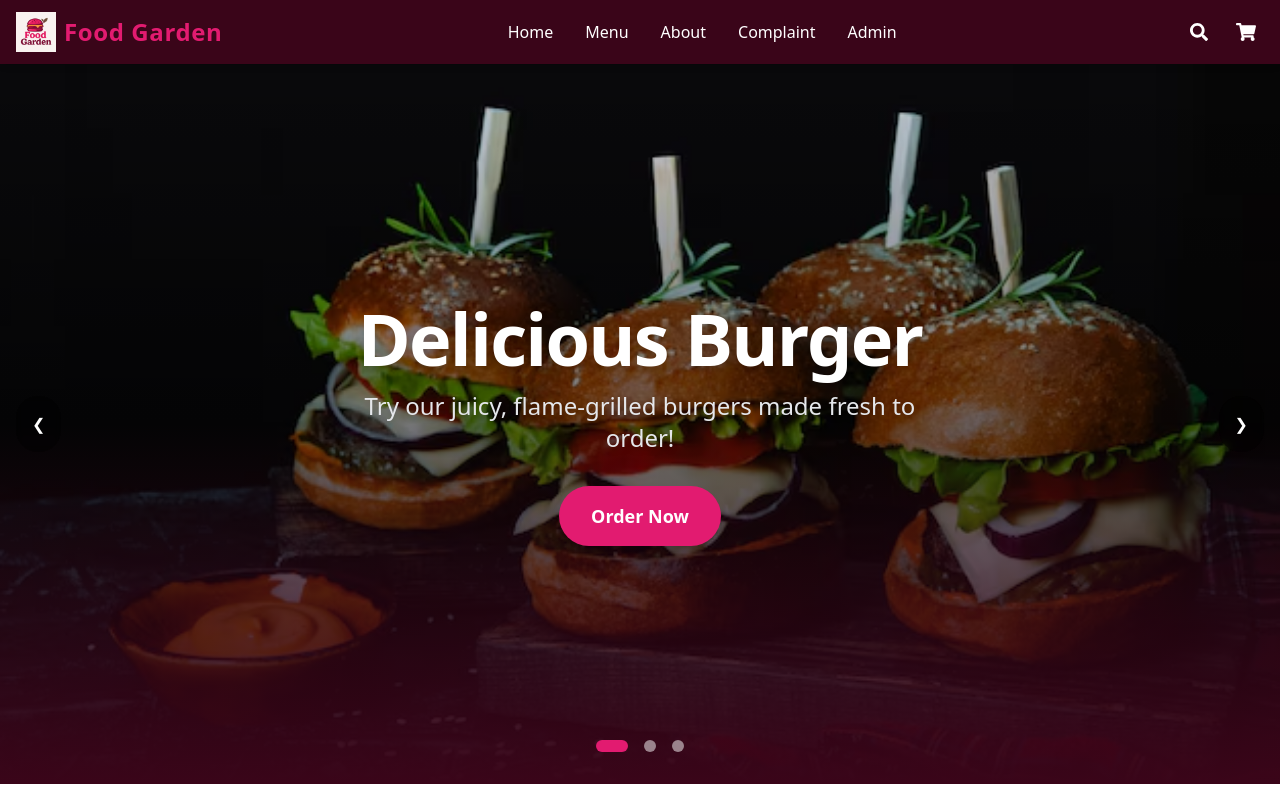
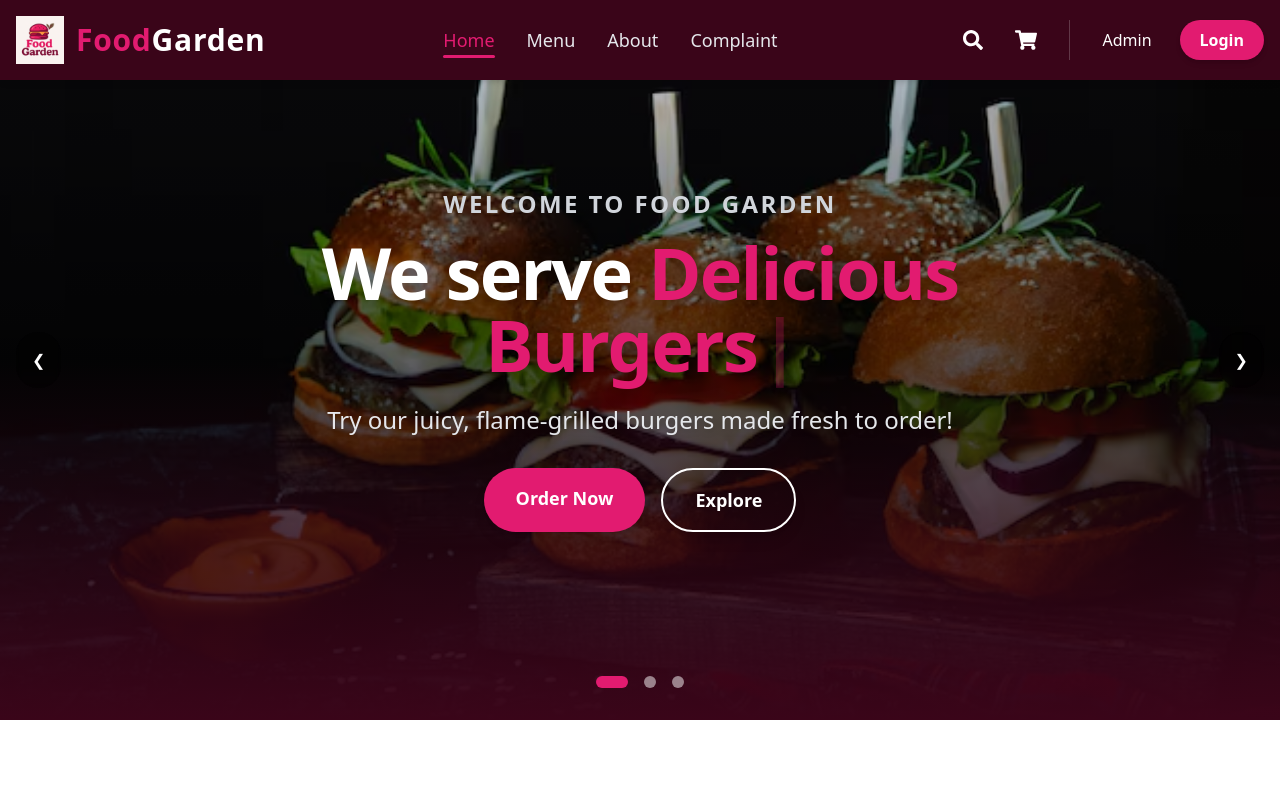
Before and after one commit to SohailShabbir867/Food-Garden, a React (Vite) app: page / in a window 1280 px wide. Shown: the top 787 px of the page. Built offline with nearby package versions, Linux system fonts and the light colour scheme.

Commit message:
adding type writer effect on the home hero page

```diff
--- a/package.json
+++ b/package.json
@@ -16,6 +16,7 @@
     "react-hook-form": "^7.84.0",
     "react-icons": "^5.5.0",
     "react-router-dom": "^7.6.3",
+    "react-simple-typewriter": "^5.0.1",
     "react-toastify": "^11.1.0",
     "web-vitals": "^2.1.4"
   },
--- a/src/components/HeroSection.jsx
+++ b/src/components/HeroSection.jsx
@@ -1,6 +1,7 @@
 import React, { useState, useEffect } from 'react';
 import { motion, AnimatePresence } from 'framer-motion';
 import { Link } from 'react-router-dom';
+import { Typewriter } from 'react-simple-typewriter';
 import Burger from '../assets/Burger.jpg';
 import Piza from '../assets/Piza.jpg';
 import Rools from "../assets/Rools.jpg";
@@ -8,7 +9,7 @@ import Rools from "../assets/Rools.jpg";
 const slides = [
   {
     image: Burger,
-    title: 'Delicious Burger',
+    title: 'Delicious Burgers',
     text: 'Try our juicy, flame-grilled burgers made fresh to order!',
   },
   {
@@ -19,7 +20,7 @@ const slides = [
   {
     image: Rools,
     title: 'Spicy Rolls',
-    text: 'Chicken Rolls Fully Loaded With Cheese',
+    text: 'Chicken Rolls fully loaded with cheese & spices.',
   },
 ];
 
@@ -56,33 +57,57 @@ const Carousel = () => {
             className="w-full h-full object-cover"
           />
 
-          <div className="absolute inset-0 bg-gradient-to-t from-[#3A0519] via-black/50 to-transparent flex items-center justify-center">
-            <div className="text-center text-white max-w-2xl px-6">
-              <motion.h2
-                initial={{ y: 30, opacity: 0 }}
+          <div className="absolute inset-0 bg-gradient-to-t from-[#3A0519] via-black/60 to-transparent flex items-center justify-center">
+            <div className="text-center text-white max-w-3xl px-6">
+
+              <motion.div
+                initial={{ y: -20, opacity: 0 }}
                 animate={{ y: 0, opacity: 1 }}
-                transition={{ delay: 0.3, duration: 0.8 }}
-                className="text-4xl sm:text-5xl md:text-7xl font-extrabold mb-4 drop-shadow-lg tracking-tight"
+                transition={{ delay: 0.2, duration: 0.8 }}
+                className="mb-4 text-xl sm:text-2xl text-gray-300 font-semibold tracking-widest uppercase"
               >
-                {slides[current].title}
-              </motion.h2>
+                Welcome to Food Garden
+              </motion.div>
+
+              <div className="text-4xl sm:text-5xl md:text-7xl font-extrabold mb-6 drop-shadow-lg tracking-tight min-h-[80px]">
+                We serve{' '}
+                <span className="text-[#e21b70]">
+                  <Typewriter
+                    key={current}
+                    words={[slides[current].title]}
+                    loop={1}
+                    cursor
+                    cursorStyle='|'
+                    typeSpeed={70}
+                    deleteSpeed={50}
+                    delaySpeed={1000}
+                  />
+                </span>
+              </div>
+
               <motion.p
                 initial={{ y: 30, opacity: 0 }}
                 animate={{ y: 0, opacity: 1 }}
                 transition={{ delay: 0.5, duration: 0.8 }}
-                className="text-lg sm:text-xl md:text-2xl drop-shadow-md mb-8 text-gray-200"
+                className="text-lg sm:text-xl md:text-2xl drop-shadow-md mb-8 text-gray-200 max-w-2xl mx-auto"
               >
                 {slides[current].text}
               </motion.p>
+
               <motion.div
                 initial={{ y: 30, opacity: 0 }}
                 animate={{ y: 0, opacity: 1 }}
                 transition={{ delay: 0.7, duration: 0.8 }}
+                className="flex gap-4 justify-center"
               >
                 <Link to="/menu" className="inline-block px-8 py-4 bg-[#e21b70] hover:bg-white hover:text-[#e21b70] transition-colors duration-300 text-white rounded-full font-bold text-lg shadow-lg">
                   Order Now
                 </Link>
+                <Link to="/about" className="inline-block px-8 py-4 bg-transparent border-2 border-white hover:bg-white hover:text-[#3A0519] transition-colors duration-300 text-white rounded-full font-bold text-lg shadow-lg">
+                  Explore
+                </Link>
               </motion.div>
+
             </div>
           </div>
         </motion.div>
--- a/src/components/Navbar.jsx
+++ b/src/components/Navbar.jsx
@@ -1,16 +1,28 @@
-// src/components/Navbar.js
-
-import React, { useState } from "react";
-import { Link } from "react-router-dom";
-import Navlogo from "../assets/Navlogo.png"
+import React, { useState, useEffect } from "react";
+import { Link, useLocation } from "react-router-dom";
+import { motion, AnimatePresence } from "framer-motion";
+import Navlogo from "../assets/Navlogo.png";
 import { FaSearch, FaShoppingCart, FaBars, FaTimes } from "react-icons/fa";
+import { useCart } from "../context/CartContext";
 
 const Navbar = () => {
   const [isMenuOpen, setIsMenuOpen] = useState(false);
   const [showSearch, setShowSearch] = useState(false);
+  const [scrolled, setScrolled] = useState(false);
+  const location = useLocation();
+  const { cartItems } = useCart();
 
   const toggleMenu = () => setIsMenuOpen(!isMenuOpen);
   const toggleSearch = () => setShowSearch(!showSearch);
+
+  // Handle Scroll to add glassmorphism effect
+  useEffect(() => {
+    const handleScroll = () => {
+      setScrolled(window.scrollY > 20);
+    };
+    window.addEventListener("scroll", handleScroll);
+    return () => window.removeEventListener("scroll", handleScroll);
+  }, []);
 
   const navLinks = [
     { name: "Home", path: "/" },
@@ -20,107 +32,154 @@ const Navbar = () => {
   ];
 
   return (
-    <header className="bg-[#3A0519] text-white shadow-md sticky top-0 z-50">
-      <div className="max-w-7xl mx-auto px-4 py-3 flex justify-between items-center">
+    <header
+      className={`fixed top-0 w-full z-50 transition-all duration-300 ${
+        scrolled ? "bg-[#3A0519]/90 backdrop-blur-md shadow-lg py-2" : "bg-[#3A0519] py-4 shadow-md"
+      }`}
+    >
+      <div className="max-w-7xl mx-auto px-4 flex justify-between items-center">
         {/* Logo */}
-      <Link to="/" className="flex items-center space-x-2">
-  <img
-    src={Navlogo}
-    alt="Food Garden Logo"
-    className="w-10 h-10 object-contain transition-transform duration-300 hover:scale-105 mix-blend-screen"
-  />
-  <span className="text-2xl font-bold tracking-wide text-[#e21b70] hover:opacity-90 transition">
-    Food Garden
-  </span>
-</Link>
+        <Link to="/" className="flex items-center space-x-3 group">
+          <motion.img
+            whileHover={{ rotate: 10, scale: 1.1 }}
+            src={Navlogo}
+            alt="Food Garden Logo"
+            className="w-12 h-12 object-contain mix-blend-screen"
+          />
+          <span className="text-2xl sm:text-3xl font-extrabold tracking-wide text-[#e21b70] transition-colors group-hover:text-white">
+            Food<span className="text-white group-hover:text-[#e21b70]">Garden</span>
+          </span>
+        </Link>
 
         {/* Desktop Nav */}
-        <nav className="hidden md:flex gap-8">
-          {navLinks.map((link) => (
-            <Link
-              key={link.name}
-              to={link.path}
-              className="relative group font-medium text-white transition duration-300"
-            >
-              {link.name}
-              <span className="absolute left-0 -bottom-1 w-0 h-[2px] bg-[#e21b70] transition-all duration-300 group-hover:w-full"></span>
-            </Link>
-          ))}
-
-          {/* 🔒 Admin Link */}
-          <Link
-            to="/admin"
-            className="relative group font-medium text-white transition duration-300 hidden md:inline-block"
-          >
-            Admin
-            <span className="absolute left-0 -bottom-1 w-0 h-[2px] bg-[#e21b70] transition-all duration-300 group-hover:w-full"></span>
-          </Link>
+        <nav className="hidden md:flex gap-8 items-center">
+          {navLinks.map((link) => {
+            const isActive = location.pathname === link.path;
+            return (
+              <Link
+                key={link.name}
+                to={link.path}
+                className={`relative font-medium text-lg transition duration-300 hover:text-[#e21b70] ${
+                  isActive ? "text-[#e21b70]" : "text-gray-200"
+                }`}
+              >
+                {link.name}
+                {isActive && (
+                  <motion.div
+                    layoutId="underline"
+                    className="absolute left-0 -bottom-1 w-full h-[3px] bg-[#e21b70] rounded-full"
+                  />
+                )}
+              </Link>
+            );
+          })}
         </nav>
 
-        {/* Search Input */}
-        <div className="flex items-center gap-2 relative">
-          {showSearch && (
-            <input
-              type="text"
-              placeholder="Search..."
-              className="absolute right-20 sm:static sm:block px-2 py-1 rounded bg-white text-black placeholder-gray-600 focus:outline-none transition w-28 sm:w-40"
-            />
-          )}
+        {/* Right Side Actions */}
+        <div className="flex items-center gap-4">
 
-          <button
-            onClick={toggleSearch}
-            aria-label="Toggle Search"
-            className="p-2 rounded-full hover:bg-[#670D2F] transition z-10"
-          >
-            <FaSearch size={18} className="text-white" />
-          </button>
+          {/* Animated Search Bar */}
+          <div className="relative flex items-center">
+            <AnimatePresence>
+              {showSearch && (
+                <motion.input
+                  initial={{ width: 0, opacity: 0 }}
+                  animate={{ width: 200, opacity: 1 }}
+                  exit={{ width: 0, opacity: 0 }}
+                  transition={{ duration: 0.3 }}
+                  type="text"
+                  placeholder="Search food..."
+                  className="absolute right-10 px-4 py-2 rounded-full bg-white/10 text-white placeholder-gray-300 focus:outline-none focus:ring-2 focus:ring-[#e21b70] border border-white/20 backdrop-blur-sm"
+                />
+              )}
+            </AnimatePresence>
+            <button
+              onClick={toggleSearch}
+              className="p-2 rounded-full hover:bg-white/10 transition-colors text-white"
+            >
+              <FaSearch size={20} />
+            </button>
+          </div>
 
-          <Link
-            to="/cart"
-            className="relative p-2 ml-1 rounded-full hover:bg-[#670D2F] transition"
-          >
-            <FaShoppingCart size={20} className="text-white" />
+          {/* Cart Icon with Badge */}
+          <Link to="/cart" className="relative p-2 rounded-full hover:bg-white/10 transition-colors text-white group">
+            <FaShoppingCart size={22} className="group-hover:text-[#e21b70] transition-colors" />
+            <AnimatePresence>
+              {cartItems?.length > 0 && (
+                <motion.span
+                  initial={{ scale: 0 }}
+                  animate={{ scale: 1 }}
+                  className="absolute -top-1 -right-1 bg-[#e21b70] text-white text-xs font-bold w-5 h-5 flex items-center justify-center rounded-full shadow-md"
+                >
+                  {cartItems.length}
+                </motion.span>
+              )}
+            </AnimatePresence>
           </Link>
 
-          {/* Mobile Menu Button */}
+          {/* Login / Signup Buttons (Desktop) */}
+          <div className="hidden md:flex gap-3 ml-2 border-l border-white/20 pl-4">
+            <Link to="/admin" className="px-4 py-2 text-white font-medium hover:text-[#e21b70] transition">
+              Admin
+            </Link>
+            <Link to="/login" className="px-5 py-2 bg-[#e21b70] hover:bg-white hover:text-[#e21b70] text-white font-bold rounded-full transition-all shadow-md">
+              Login
+            </Link>
+          </div>
+
+          {/* Mobile Menu Toggle */}
           <button
-            className="ml-2 md:hidden p-2 rounded hover:bg-[#670D2F]"
+            className="md:hidden p-2 text-white hover:text-[#e21b70] transition"
             onClick={toggleMenu}
-            aria-label="Toggle Menu"
           >
-            {isMenuOpen ? <FaTimes size={20} /> : <FaBars size={20} />}
+            {isMenuOpen ? <FaTimes size={24} /> : <FaBars size={24} />}
           </button>
         </div>
       </div>
 
-      {/* Mobile Nav */}
-      {isMenuOpen && (
-        <div className="md:hidden px-4 pb-4">
-          <div className="flex flex-col items-center gap-4">
-            {navLinks.map((link) => (
+      {/* Mobile Menu Dropdown */}
+      <AnimatePresence>
+        {isMenuOpen && (
+          <motion.div
+            initial={{ opacity: 0, height: 0 }}
+            animate={{ opacity: 1, height: "auto" }}
+            exit={{ opacity: 0, height: 0 }}
+            className="md:hidden bg-[#3A0519]/95 backdrop-blur-xl border-t border-white/10"
+          >
+            <div className="flex flex-col items-center py-6 gap-6">
+              {navLinks.map((link) => (
+                <Link
+                  key={link.name}
+                  to={link.path}
+                  onClick={() => setIsMenuOpen(false)}
+                  className={`text-xl font-medium transition ${
+                    location.pathname === link.path ? "text-[#e21b70]" : "text-white"
+                  }`}
+                >
+                  {link.name}
+                </Link>
+              ))}
+
+              <div className="w-24 h-px bg-white/20 my-2"></div>
+
               <Link
-                key={link.name}
-                to={link.path}
-                className="relative group text-white font-medium text-lg transition duration-300"
+                to="/admin"
                 onClick={() => setIsMenuOpen(false)}
+                className="text-xl font-medium text-gray-300 hover:text-white"
               >
-                {link.name}
-                <span className="absolute left-0 -bottom-1 w-0 h-[2px] bg-[#e21b70] transition-all duration-300 group-hover:w-full"></span>
+                Admin Panel
               </Link>
-            ))}
-
-            {/* 🔒 Admin Link (mobile view) */}
-            <Link
-              to="/admin"
-              onClick={() => setIsMenuOpen(false)}
-              className="relative group text-white font-medium text-lg transition duration-300"
-            >
-              Admin
-              <span className="absolute left-0 -bottom-1 w-0 h-[2px] bg-[#e21b70] transition-all duration-300 group-hover:w-full"></span>
-            </Link>
-          </div>
-        </div>
-      )}
+              <Link
+                to="/login"
+                onClick={() => setIsMenuOpen(false)}
+                className="px-8 py-3 bg-[#e21b70] text-white font-bold rounded-full text-lg w-10/12 text-center"
+              >
+                Login / Sign Up
+              </Link>
+            </div>
+          </motion.div>
+        )}
+      </AnimatePresence>
     </header>
   );
 };
```
Also changed, not shown: 1 other file (tests, documents, lock files or other folders).
